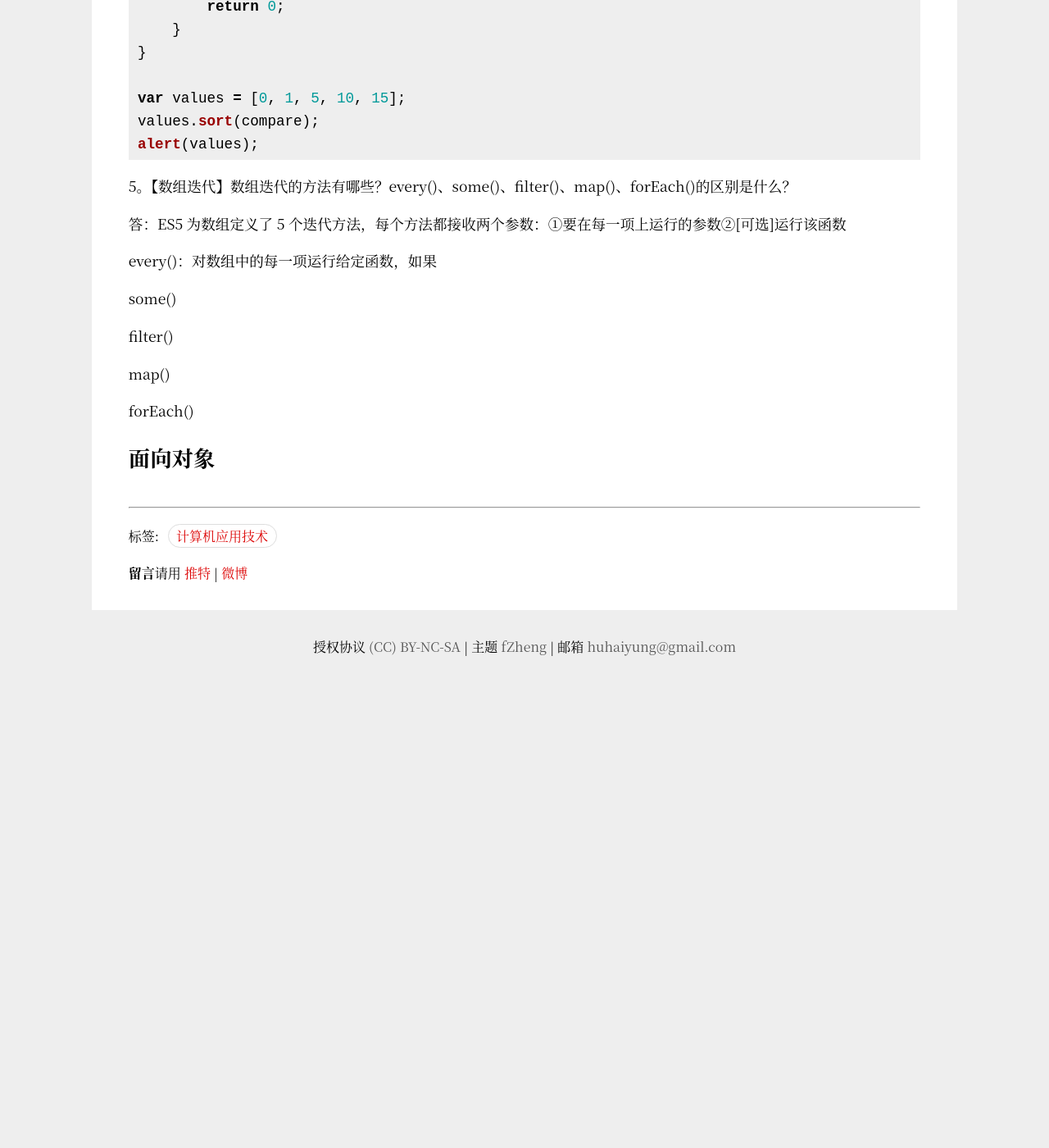
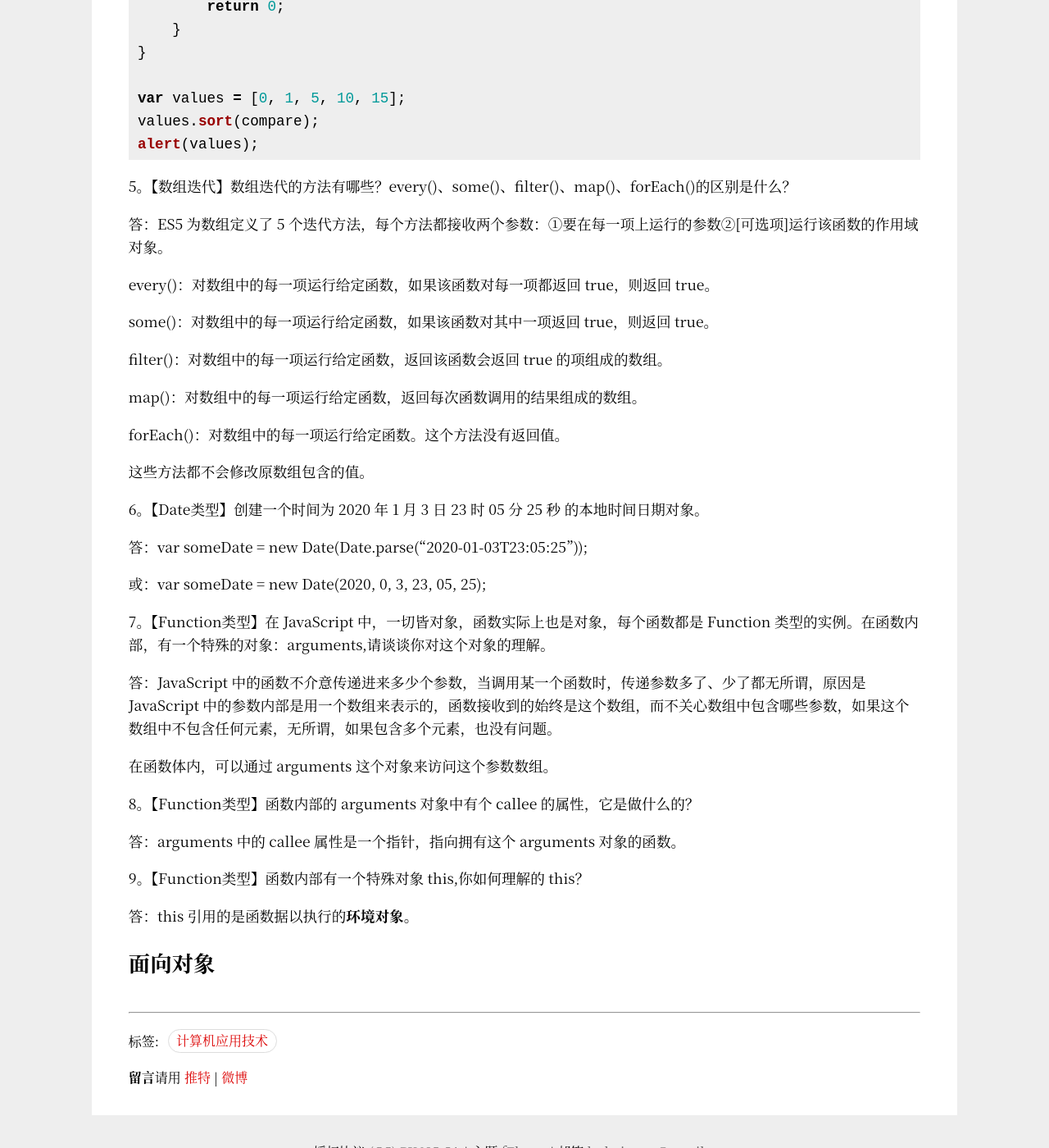
Before and after one commit to Haiyung/haiyung.github.io, a Jekyll site: the page built from _posts/2019-12-30-front-end-interview-questions.md, in a window 1280 px wide and 1400 px high, scrolled down 2195 px. Shown: the whole window at 82% size. Built offline with Jekyll 4.4.1, drawn with Linux system fonts in a browser that asks for light colours; before the commit the page ends 3003 px from its top, so only the background shows below that.

Commit message:
update one article about JS

```diff
--- a/_posts/2019-12-30-front-end-interview-questions.md
+++ b/_posts/2019-12-30-front-end-interview-questions.md
@@ -90,17 +90,39 @@ alert(values);
 
 5。【数组迭代】数组迭代的方法有哪些？every()、some()、filter()、map()、forEach()的区别是什么？
 
-答：ES5 为数组定义了 5 个迭代方法，每个方法都接收两个参数：➀要在每一项上运行的参数➁[可选]运行该函数
+答：ES5 为数组定义了 5 个迭代方法，每个方法都接收两个参数：➀要在每一项上运行的参数➁[可选项]运行该函数的作用域对象。
 
-every()：对数组中的每一项运行给定函数，如果
+every()：对数组中的每一项运行给定函数，如果该函数对每一项都返回 true，则返回 true。
 
-some()
+some()：对数组中的每一项运行给定函数，如果该函数对其中一项返回 true，则返回 true。
 
-filter()
+filter()：对数组中的每一项运行给定函数，返回该函数会返回 true 的项组成的数组。
 
-map()
+map()：对数组中的每一项运行给定函数，返回每次函数调用的结果组成的数组。
 
-forEach()
+forEach()：对数组中的每一项运行给定函数。这个方法没有返回值。
+
+这些方法都不会修改原数组包含的值。
+
+6。【Date类型】创建一个时间为 2020 年 1 月 3 日 23 时 05 分 25 秒 的本地时间日期对象。
+
+答：var someDate = new Date(Date.parse("2020-01-03T23:05:25"));
+
+或：var someDate = new Date(2020, 0, 3, 23, 05, 25);
+
+7。【Function类型】在 JavaScript 中，一切皆对象，函数实际上也是对象，每个函数都是 Function 类型的实例。在函数内部，有一个特殊的对象：arguments,请谈谈你对这个对象的理解。
+
+答：JavaScript 中的函数不介意传递进来多少个参数，当调用某一个函数时，传递参数多了、少了都无所谓，原因是 JavaScript 中的参数内部是用一个数组来表示的，函数接收到的始终是这个数组，而不关心数组中包含哪些参数，如果这个数组中不包含任何元素，无所谓，如果包含多个元素，也没有问题。
+
+在函数体内，可以通过 arguments 这个对象来访问这个参数数组。
+
+8。【Function类型】函数内部的 arguments 对象中有个 callee 的属性，它是做什么的？
+
+答：arguments 中的 callee 属性是一个指针，指向拥有这个 arguments 对象的函数。
+
+9。【Function类型】函数内部有一个特殊对象 this,你如何理解的 this？
+
+答：this 引用的是函数据以执行的**环境对象**。
 
 
 
```
